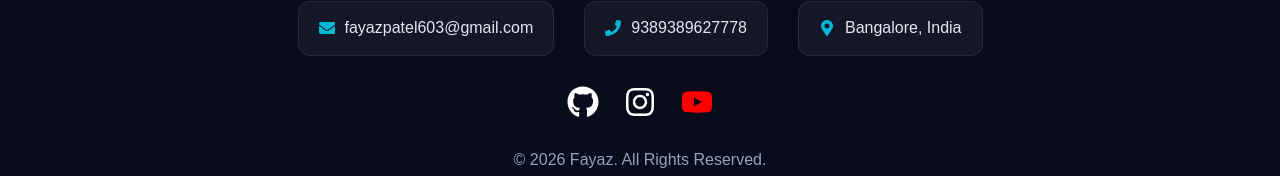
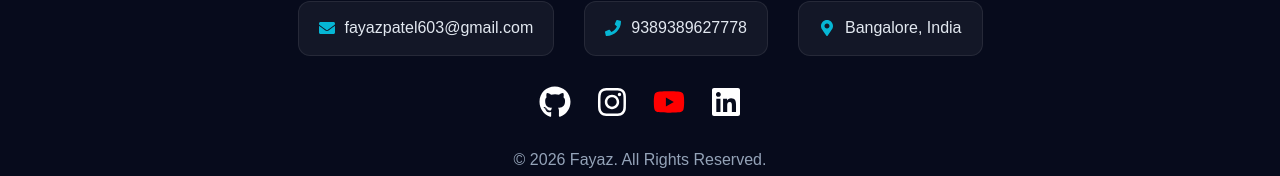
Before and after one commit to fayaz732/My-Portfolio, a React (Vite) app in the folder client/: page / in a window 1280 px wide. Shown: the part 1470-1646 px from the top of the page. Built offline with nearby package versions, Linux system fonts and the light colour scheme; no server answers.

Commit message:
added linkedin link

```diff
--- a/client/src/components/Footer/Footer.jsx
+++ b/client/src/components/Footer/Footer.jsx
@@ -5,6 +5,7 @@ import {
   FaEnvelope,
   FaPhone,
   FaMapMarkerAlt,
+  FaLinkedin,
 } from "react-icons/fa";
 
 import "./Footer.css";
@@ -71,6 +72,14 @@ function Footer() {
           >
             <FaYoutube />
           </a>
+          <a
+           href="https://www.linkedin.com/in/fayaz-patel-b51ab72bb"
+            target="_blank"
+            rel="noreferrer"
+            className="linkedin-icon"
+          >
+            <FaLinkedin/>
+          </a>
 
         </div>
 
--- a/client/src/components/Hero/Hero.jsx
+++ b/client/src/components/Hero/Hero.jsx
@@ -2,7 +2,7 @@ import { useEffect, useState } from "react";
 
 import { TypeAnimation } from "react-type-animation";
 
-import { FaGithub, FaInstagram, FaYoutube } from "react-icons/fa";
+import { FaGithub, FaInstagram, FaLinkedin, FaYoutube } from "react-icons/fa";
 
 import API from "../../services/api";
 
@@ -105,6 +105,14 @@ function Hero() {
             >
               <FaYoutube />
             </a>
+              <a
+              href={profile.linkedin}
+              target="_blank"
+              rel="noreferrer"
+              className="linkedin-icon"
+            >
+              <FaLinkedin />
+            </a>
           </div>
         </div>
 
```
Also changed, not shown: 1 other file (tests, documents, lock files or other folders).
